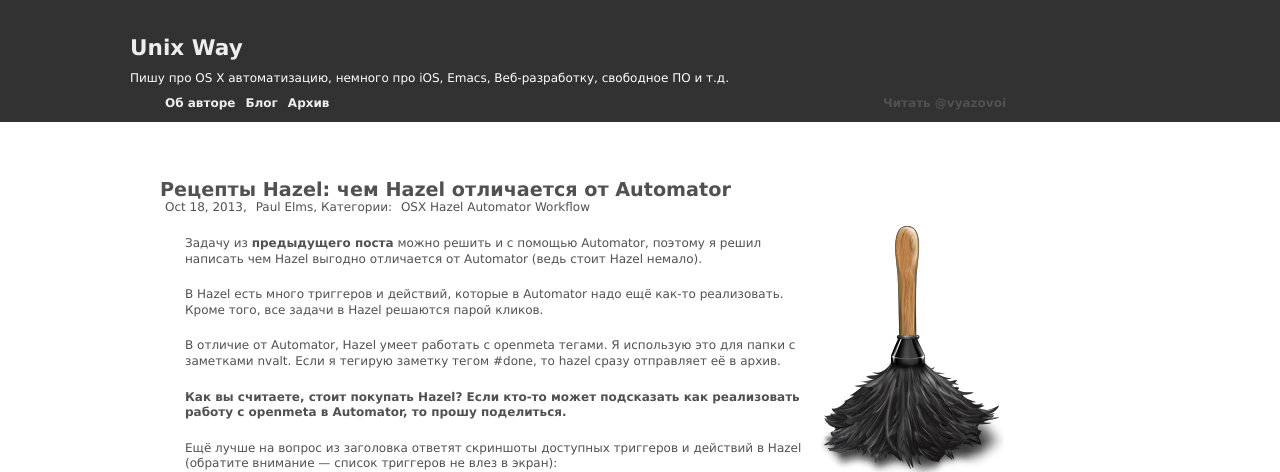
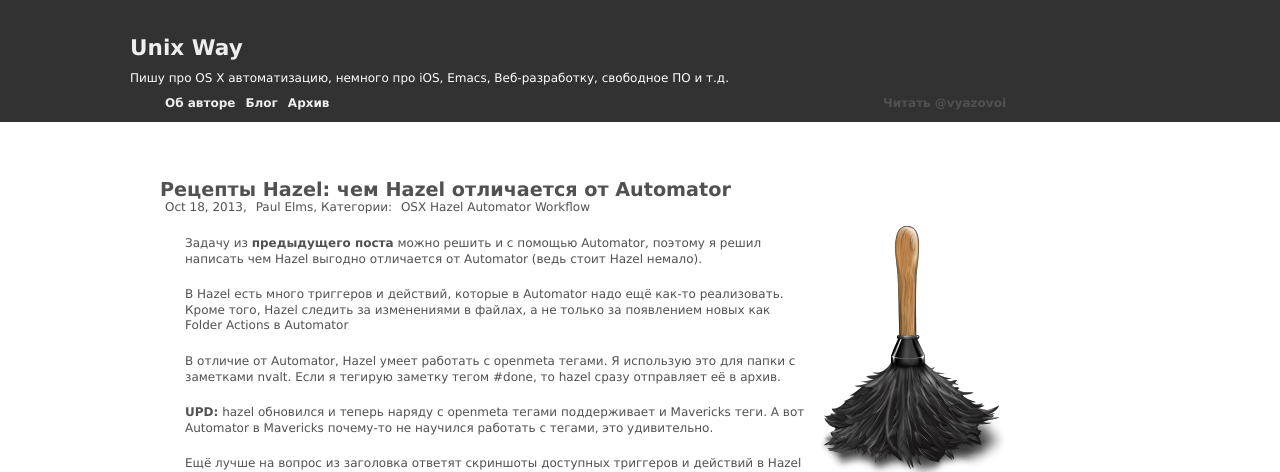
Before and after one commit to vyazovoi/vyazovoi.github.io, a Jekyll site: the page built from _posts/2013-10-18-hazel-vs-automator.md, in a window 1280 px wide, cut to the strip 0-472 px from the top of the page. Built offline with Jekyll 4.4.1, drawn with Linux system fonts in a browser that asks for light colours; nearby versions of some CDN libraries; Markdown is read by kramdown in place of the engine named in the settings; comment, search, counter and statistics services are not loaded.

Commit message:
Апдейт поста в связи с Mavericks

```diff
--- a/_posts/2013-10-18-hazel-vs-automator.md
+++ b/_posts/2013-10-18-hazel-vs-automator.md
@@ -8,11 +8,11 @@ icon: Hazel_icon.png
 ---
 Задачу из [предыдущего поста](http://paul.elms.pro/blog/2013/10/18/hazel-clean-desktop/) можно решить и с помощью Automator, поэтому я решил написать чем Hazel выгодно отличается от Automator (ведь стоит Hazel немало).
 
-В Hazel есть много триггеров и действий, которые в Automator надо ещё как-то реализовать. Кроме того, все задачи в Hazel решаются парой кликов.
+В Hazel есть много триггеров и действий, которые в Automator надо ещё как-то реализовать. Кроме того, Hazel следить за изменениями в файлах, а не только за появлением новых как Folder Actions в Automator
 
 В отличие от Automator, Hazel умеет работать с openmeta тегами. Я использую это для папки с заметками nvalt. Если я тегирую заметку тегом #done, то hazel сразу отправляет её в архив.
 
-**Как вы считаете, стоит покупать Hazel? Если кто-то может подсказать как реализовать работу с openmeta в Automator, то прошу поделиться.**
+**UPD:** hazel обновился и теперь наряду с openmeta тегами поддерживает и Mavericks теги. А вот Automator в Mavericks почему-то не научился работать с тегами, это удивительно.
 
 Ещё лучше на вопрос из заголовка ответят скриншоты доступных триггеров и действий в Hazel (обратите внимание — список триггеров не влез в экран):
 <!--more-->
```
